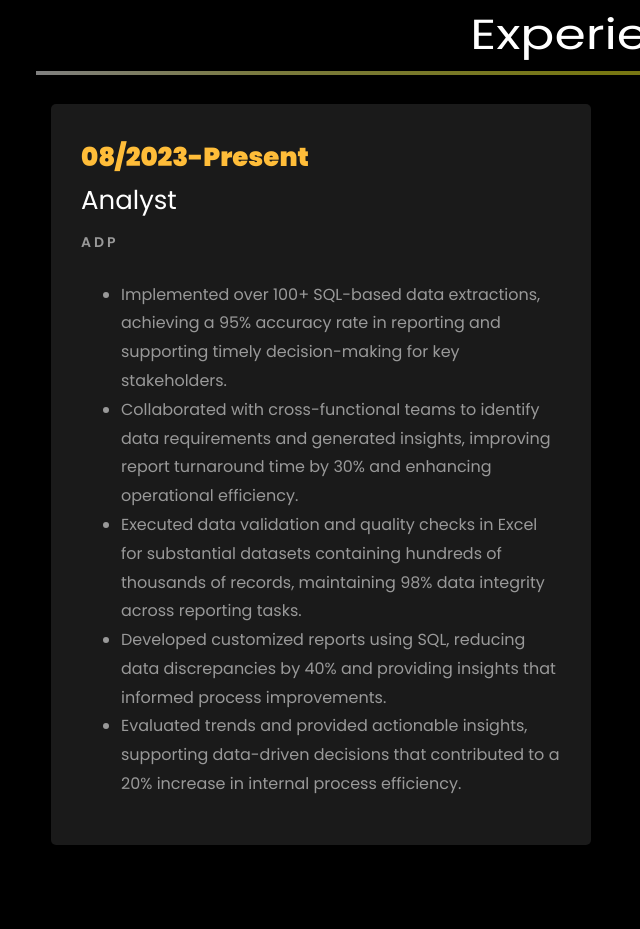
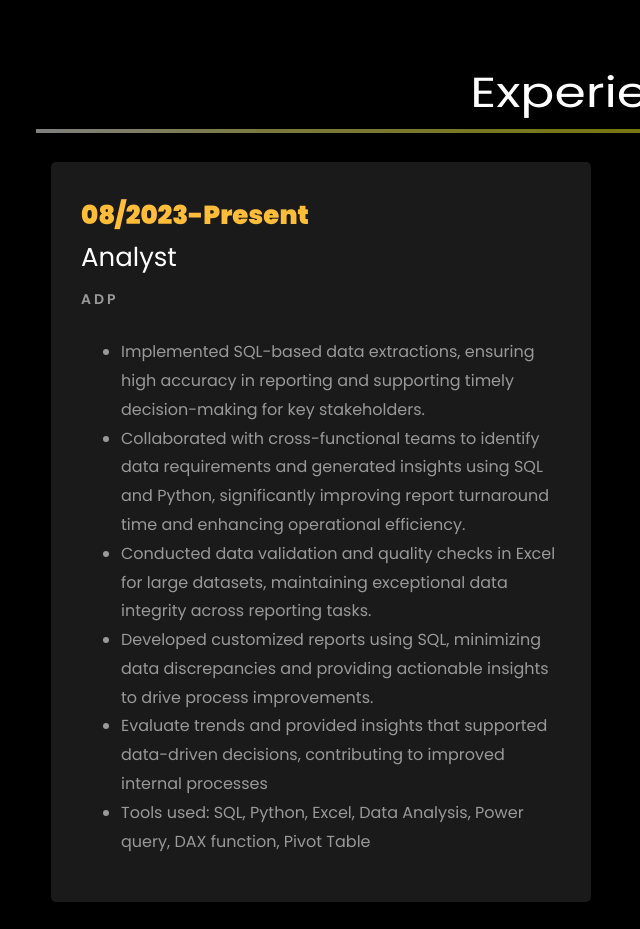
Before and after one commit to Ankitvijay7/Ankitvijay7.github.io, a plain HTML site: page index.html in a window 1280 px wide. Shown: the part 1944-2873 px from the top of the page, without its empty margins (34-674 px from the left). Drawn offline with Linux system fonts and the light colour scheme; files whose address does not match are found by name.

Commit message:
Update index.html

```diff
--- a/index.html
+++ b/index.html
@@ -272,10 +272,10 @@
 									<li class="d-flex"><span>Profile:</span> <span>Data Science &amp; Analytics</span></li>
 
 									<li class="d-flex"><span>Education:</span> <span>Bachelor of Technology</span></li>
-									<li class="d-flex"><span>Language:</span> <span>English, Hindi</span></li>
-									<li class="d-flex"><span>BI Tools:</span> <span>Microsoft Power BI, Tableau</span></li>
-									<li class="d-flex"><span>Other Skills:</span> <span>Excel, PySpark, Numpy, Pandas &amp; MS office Suite</span></li>
-									<li class="d-flex"><span>Interest:</span> <span>Animal Welfare, Dancing</span></li>
+									<li class="d-flex"><span>Analytics Tools:</span> <span>Power BI, Tableau, MS Excel</span></li>
+									<li class="d-flex"><span>Programming Languages:</span> <span>Python, SQL, C++, HTML, CSS</span></li>
+									<li class="d-flex"><span>Tools and Libraries:</span> <span>NumPy, Pandas, Matplotlib, Power Query, DAX function, Pivot Tables, Google workspace</span></li>
+									<li class="d-flex"><span>Software:</span> <span>MySQL, Jupyter Notebook, VS Code</span></li>
 
 								</ul>
 							</div>
@@ -327,16 +327,14 @@
 						<span class="position">ADP</span>
 						<p class="mt-4">
 							<ul>
-								<li>Implemented over 100+ SQL-based data extractions, achieving a 95% accuracy rate in reporting and supporting timely
-									decision-making for key stakeholders.</li>
-								<li>Collaborated with cross-functional teams to identify data requirements and generated insights, improving report
-									turnaround time by 30% and enhancing operational efficiency.</li>
-								<li> Executed data validation and quality checks in Excel for substantial datasets containing hundreds of thousands of records,
-									maintaining 98% data integrity across reporting tasks.</li>
-								<li>Developed customized reports using SQL, reducing data discrepancies by 40% and providing insights that informed process
-									improvements.</li>
-								<li>Evaluated trends and provided actionable insights, supporting data-driven decisions that contributed to a 20% increase in
-									internal process efficiency.</li>
+								<li>Implemented SQL-based data extractions, ensuring high accuracy in reporting and supporting timely decision-making for key
+                                                                        stakeholders.</li>
+								<li>Collaborated with cross-functional teams to identify data requirements and generated insights using SQL and Python,
+                                                                        significantly improving report turnaround time and enhancing operational efficiency.</li>
+								<li>Conducted data validation and quality checks in Excel for large datasets, maintaining exceptional data integrity across reporting tasks. </li>
+								<li>Developed customized reports using SQL, minimizing data discrepancies and providing actionable insights to drive process improvements.</li>
+								<li>Evaluate trends and provided insights that supported data-driven decisions, contributing to improved internal processes</li>
+								<li>Tools used: SQL, Python, Excel, Data Analysis, Power query, DAX function, Pivot Table</li>
 							</ul>
 						</p>
 					</div>
@@ -370,6 +368,7 @@
     					<span class="date">2018-2019</span>
     					<h2>Higher Secondary School</h2>
     					<span class="position">Saint Soldier Public School</span>
+					<span>&nbsp;</span>
     					<p class="mt-4">Grade: 83%</p>
     				</div>
 				</div>
```
